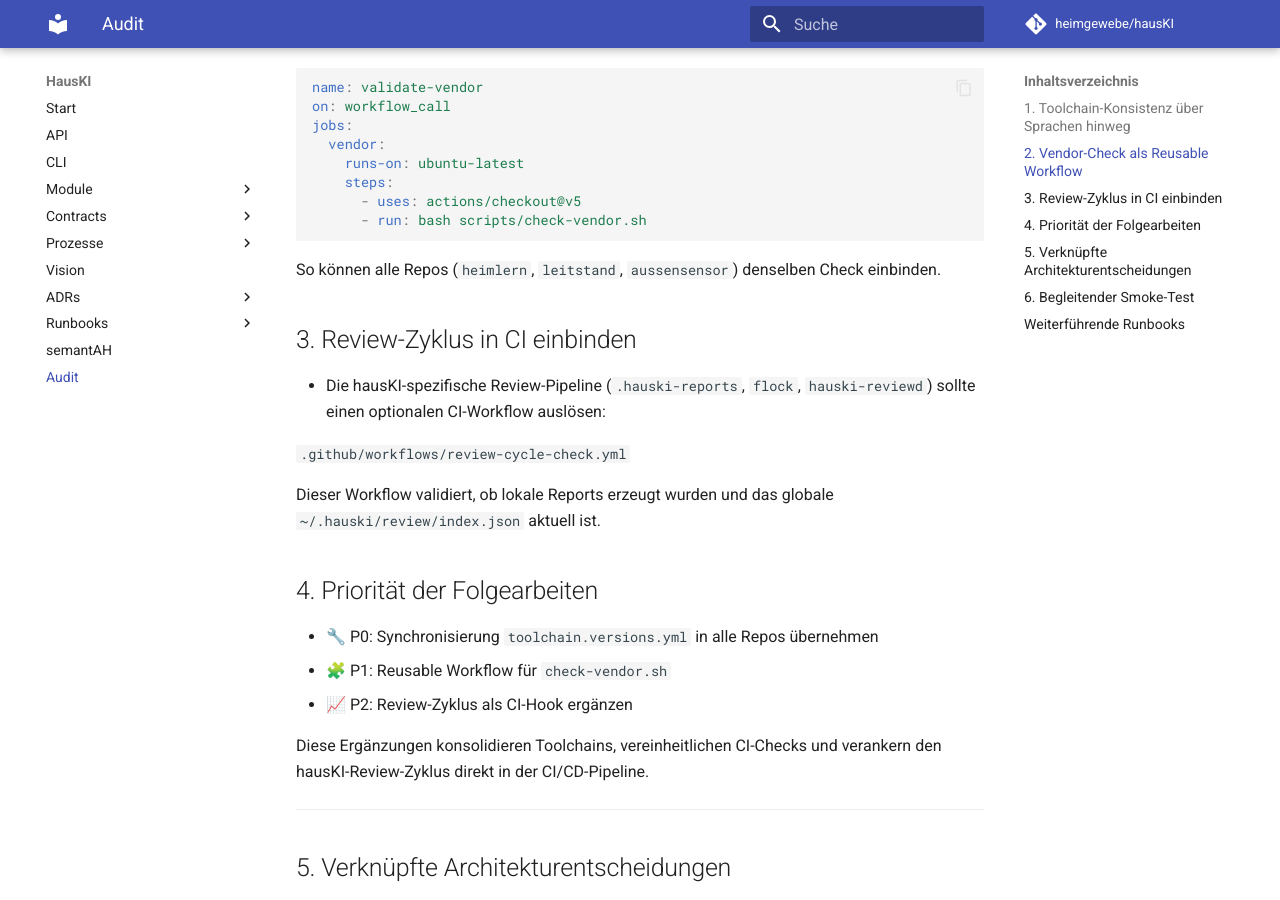
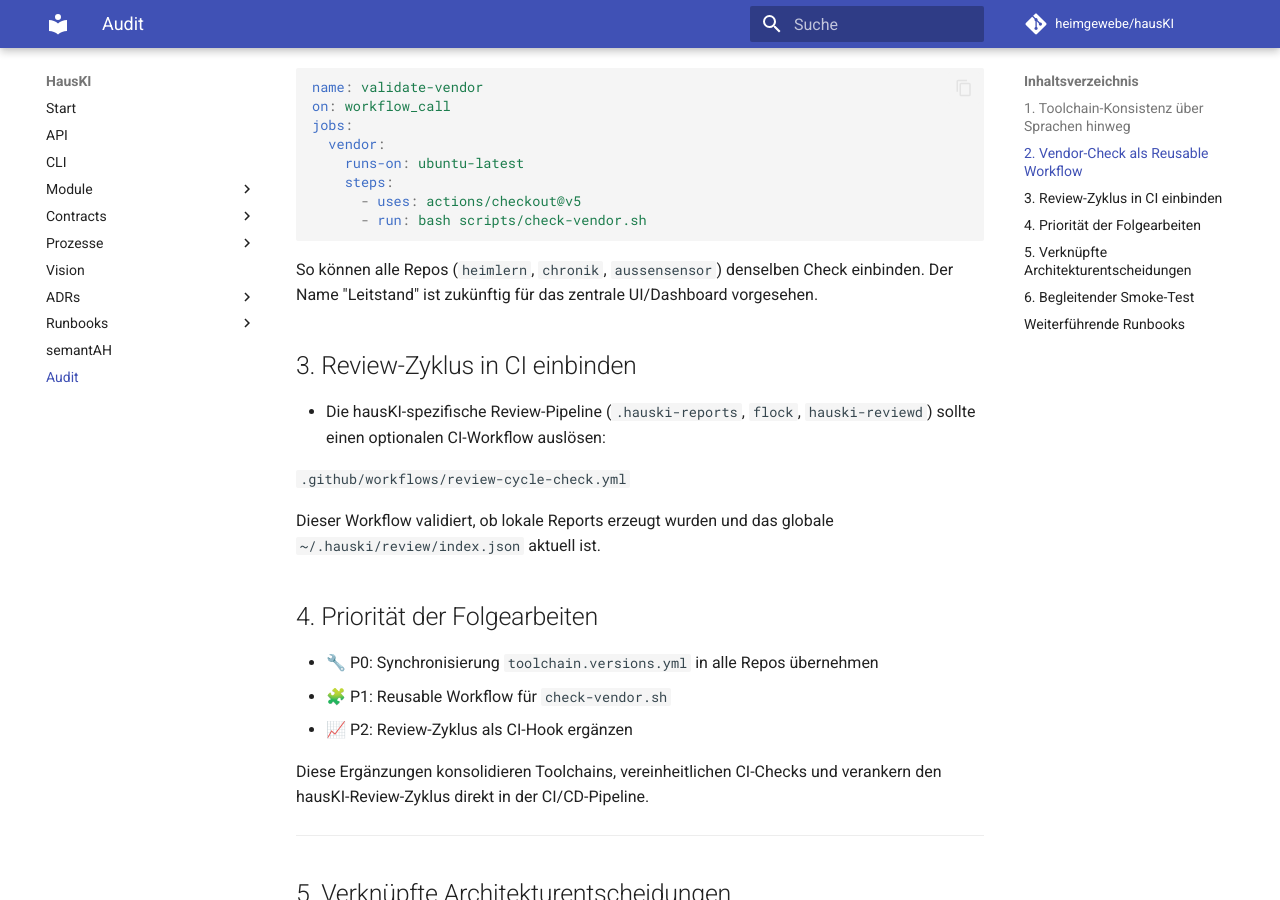
Before and after one commit to heimgewebe/hausKI, an MkDocs documentation site: the page built from docs/audit-hauski.md, in a window 1280 px wide and 900 px high, scrolled down 716 px. Built offline with MkDocs 1.6.1 and Material for MkDocs 9.7.7, drawn with Linux system fonts in a browser that asks for light colours; comment, search, counter and statistics services are not loaded.

Commit message:
docs(heimgewebe): Rename leitstand to chronik
This commit renames all references to the `leitstand` backend service to `chronik` within this repository's documentation and `.ai-context.yml` files.

This is part of a larger, ecosystem-wide refactoring to clarify the roles of different services:
- `chronik`: The backend event-ingest and persistence store (formerly `leitstand`).
- `leitstand`: The name for a new, future UI/Dashboard.

This change aligns the documentation and service definitions in this repository with the new naming convention.

````diff
--- a/docs/audit-hauski.md
+++ b/docs/audit-hauski.md
@@ -30,7 +30,7 @@ Dieses Dokument ergänzt die bestehende Analyse durch gezielte Empfehlungen zur
         - run: bash scripts/check-vendor.sh
   ```
 
-  So können alle Repos (`heimlern`, `leitstand`, `aussensensor`) denselben Check einbinden.
+  So können alle Repos (`heimlern`, `chronik`, `aussensensor`) denselben Check einbinden. Der Name "Leitstand" ist zukünftig für das zentrale UI/Dashboard vorgesehen.
 
 ## 3. Review-Zyklus in CI einbinden
 - Die hausKI-spezifische Review-Pipeline (`.hauski-reports`, `flock`, `hauski-reviewd`) sollte einen optionalen CI-Workflow auslösen:
````
Also changed, not shown: docs/modules/policy.md (+1 -1 lines), 8 other files.
